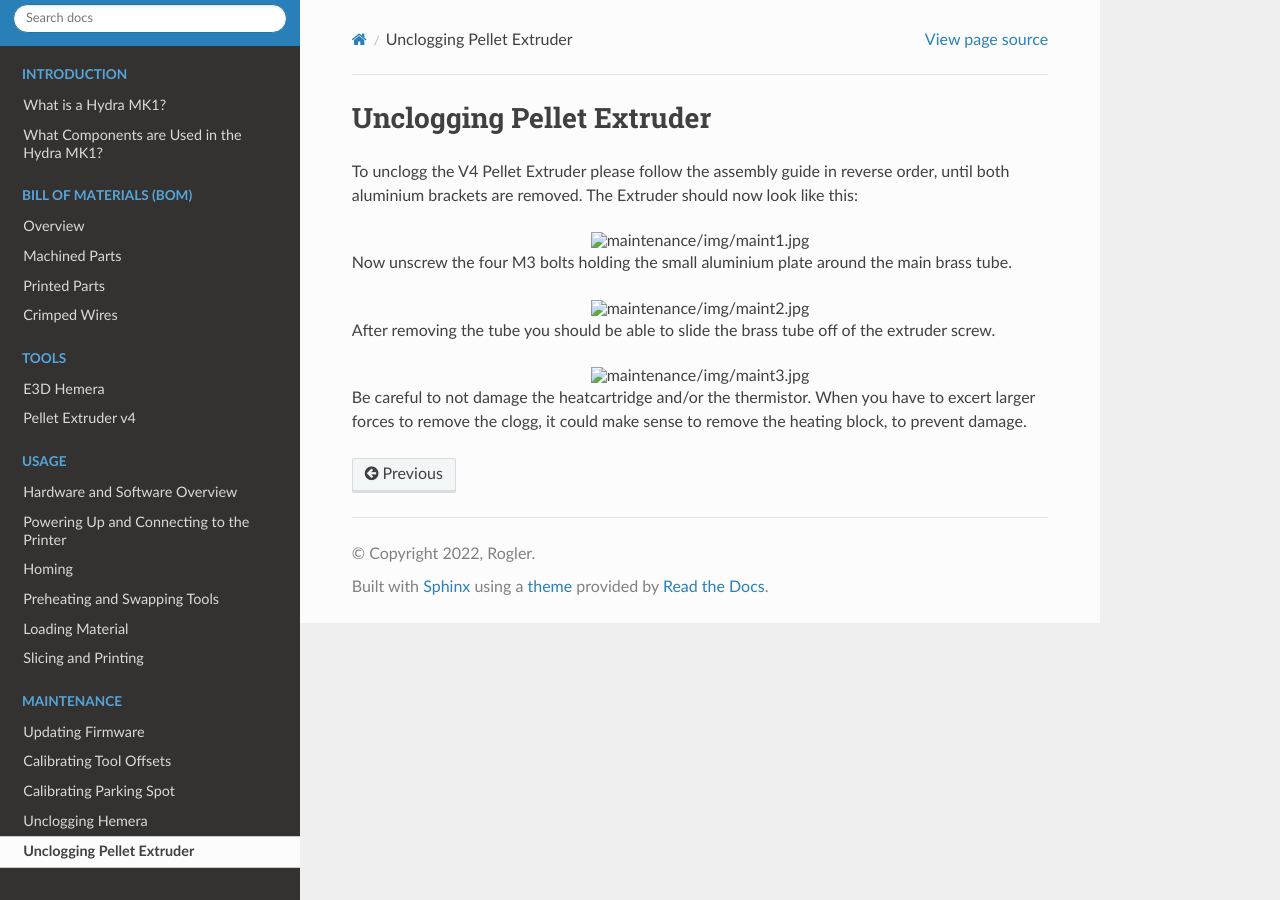
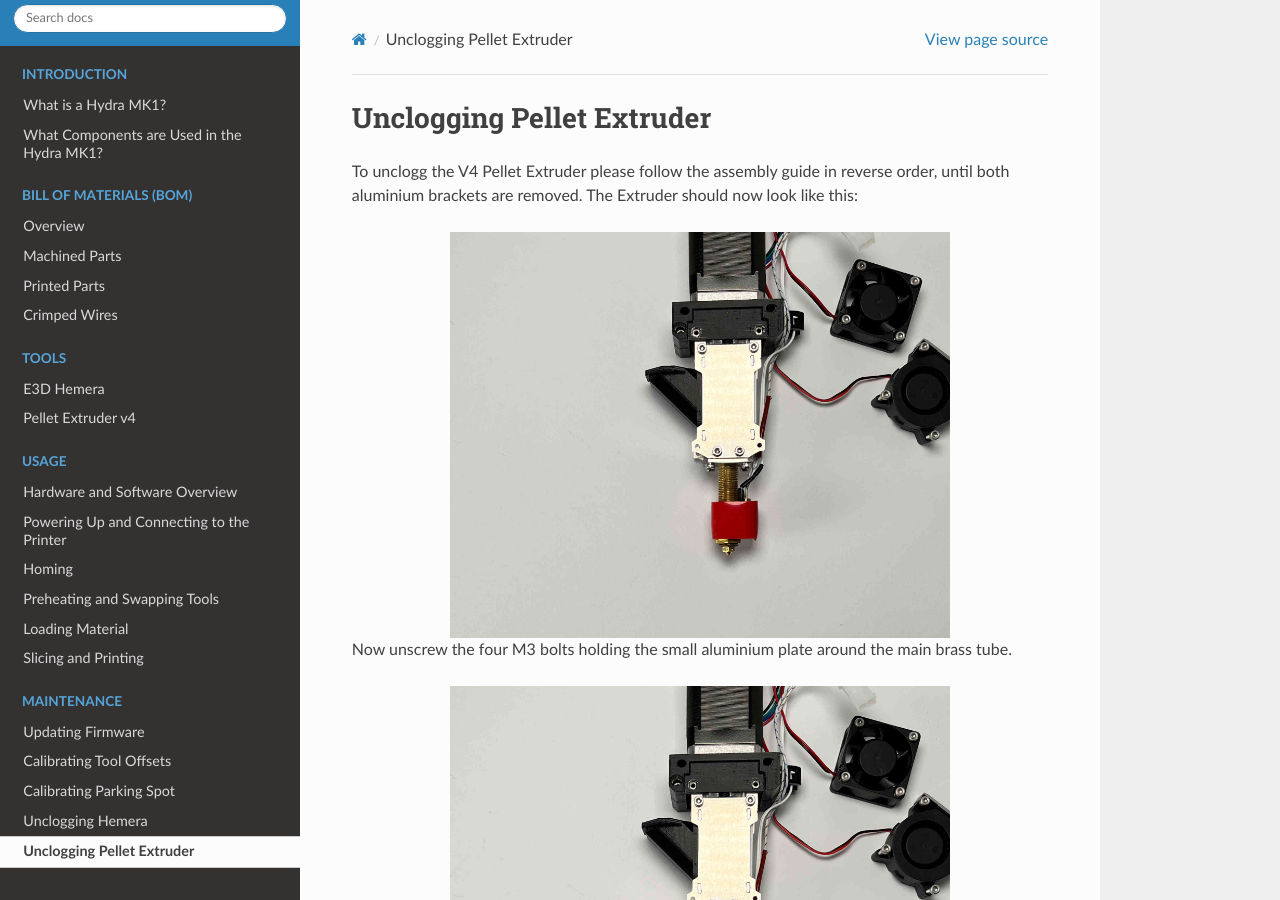
Before and after one commit to srl-ethz/hydra-documentation, a Sphinx documentation site: the page built from docs/source/maintenance/uncloggpellet.rst, in a window 1280 px wide and 900 px high. Built offline with Sphinx 7.4.7 and the Read the Docs theme 2.0.0, drawn with Linux system fonts in a browser that asks for light colours; pages that are not in the unit, such as notebooks, are missing from menus.

Commit message:
Update uncloggpellet.rst

```diff
--- a/docs/source/maintenance/uncloggpellet.rst
+++ b/docs/source/maintenance/uncloggpellet.rst
@@ -4,20 +4,20 @@ Unclogging Pellet Extruder
 
 To unclogg the V4 Pellet Extruder please follow the assembly guide in reverse order, until both aluminium brackets are removed. The Extruder should now look like this:
 
-.. figure:: img/maint1.jpg
+.. figure:: img/Maint1.jpg
     :align: center
     :figwidth: 500px
 
 Now unscrew the four M3 bolts holding the small aluminium plate around the main brass tube.
 
 
-.. figure:: img/maint2.jpg
+.. figure:: img/Maint2.jpg
     :align: center
     :figwidth: 500px
 
 After removing the tube you should be able to slide the brass tube off of the extruder screw.
 
-.. figure:: img/maint3.jpg
+.. figure:: img/Maint3.jpg
     :align: center
     :figwidth: 500px
 
```
